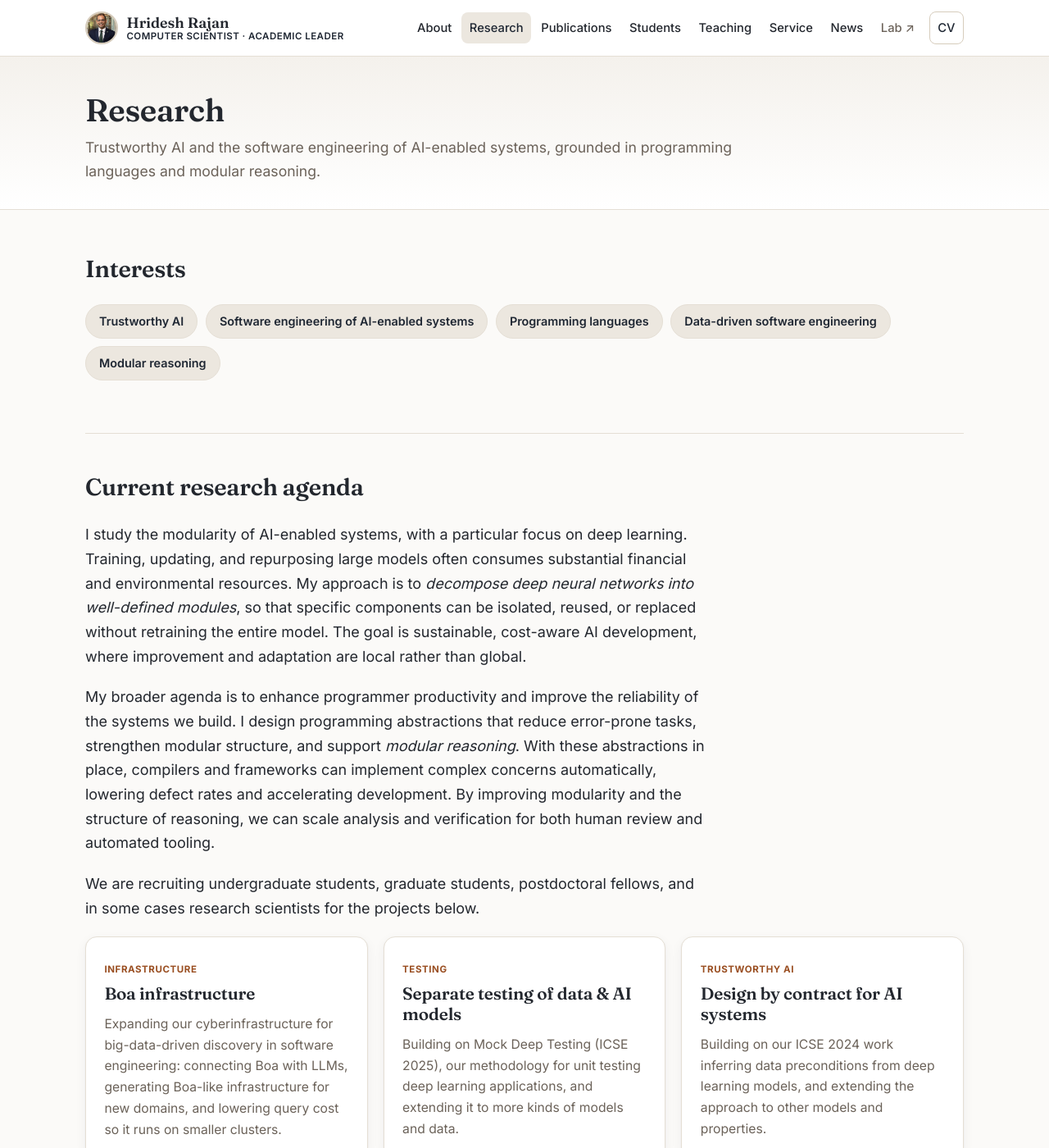
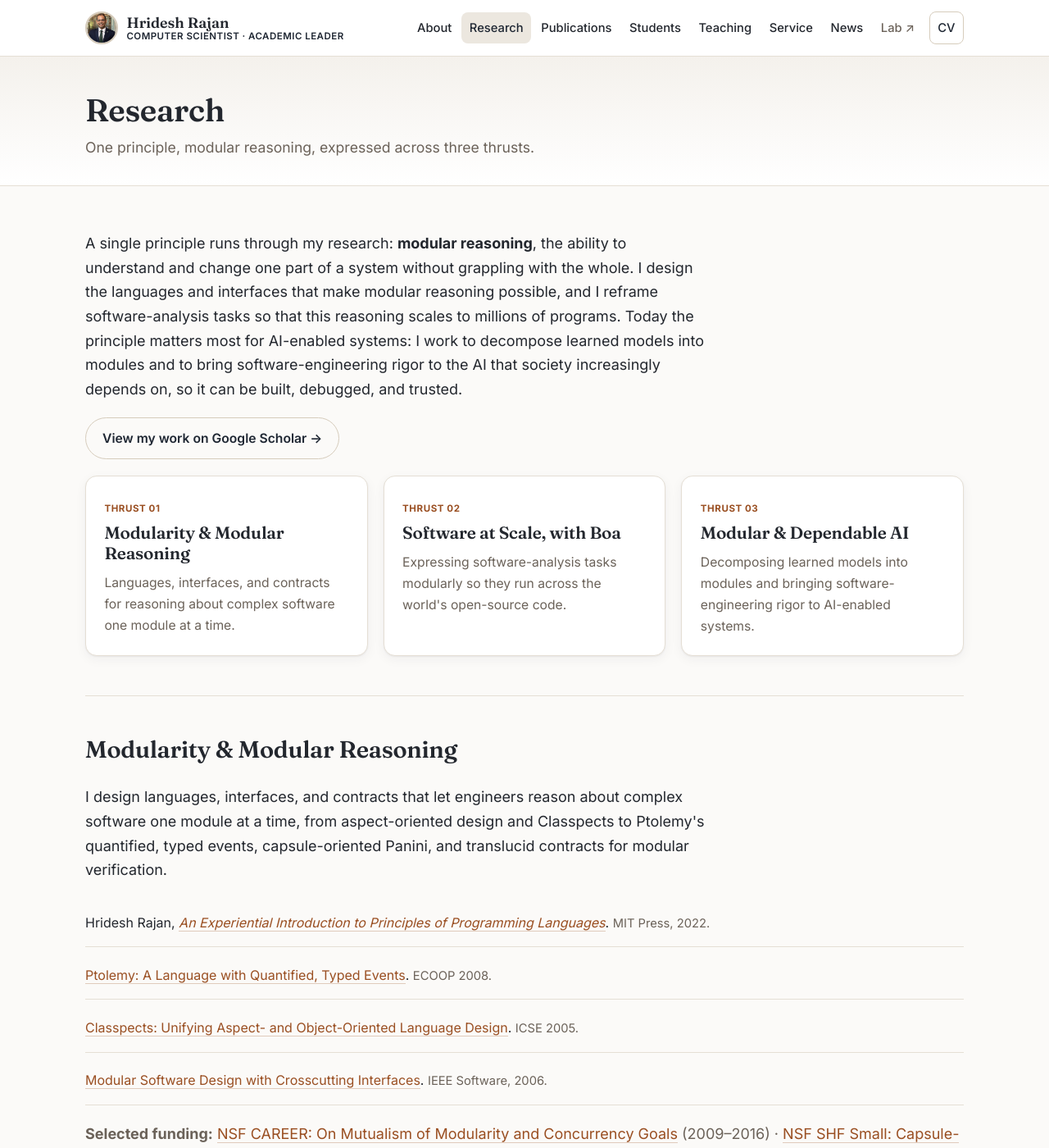
Before and after one commit to hridesh/hridesh.github.io, a Jekyll site: the page built from research.md, in a window 1280 px wide and 1400 px high. Shown: the whole window at 82% size. Built offline with Jekyll 4.4.1, drawn with Linux system fonts in a browser that asks for light colours; some of the changed text lies outside the part shown.

Commit message:
Replicate lab three-thrust research framing on personal site
- Research page reframed around one principle (modular reasoning) and three
  thrusts: Modularity & Modular Reasoning, Software at Scale with Boa, and
  Modular & Dependable AI, each with representative publications and funding;
  adds the 'bridge' note and a Google Scholar link (personal voice, Ink & Copper)
- Homepage 'Selected work' replaced by matching three-thrust Research pillars
  that deep-link into the Research page
- Anchored headings get scroll-margin so deep links clear the sticky nav

```diff
--- a/research.md
+++ b/research.md
@@ -1,52 +1,80 @@
 ---
 layout: page-wide
 title: Research
-subtitle: Trustworthy AI and the software engineering of AI-enabled systems, grounded in programming languages and modular reasoning.
+subtitle: One principle, modular reasoning, expressed across three thrusts.
 permalink: /research/
 ---
 
 <section class="section">
-  <div class="section-head"><h2>Interests</h2></div>
-  <ul class="pill-row">
-    <li>Trustworthy AI</li>
-    <li>Software engineering of AI-enabled systems</li>
-    <li>Programming languages</li>
-    <li>Data-driven software engineering</li>
-    <li>Modular reasoning</li>
-  </ul>
-</section>
-
-<section class="section">
-  <div class="section-head"><h2>Current research agenda</h2></div>
   <div class="prose">
-    <p>I study the modularity of AI-enabled systems, with a particular focus on deep learning. Training, updating, and repurposing large models often consumes substantial financial and environmental resources. My approach is to <em>decompose deep neural networks into well-defined modules</em>, so that specific components can be isolated, reused, or replaced without retraining the entire model. The goal is sustainable, cost-aware AI development, where improvement and adaptation are local rather than global.</p>
-    <p>My broader agenda is to enhance programmer productivity and improve the reliability of the systems we build. I design programming abstractions that reduce error-prone tasks, strengthen modular structure, and support <em>modular reasoning</em>. With these abstractions in place, compilers and frameworks can implement complex concerns automatically, lowering defect rates and accelerating development. By improving modularity and the structure of reasoning, we can scale analysis and verification for both human review and automated tooling.</p>
-    <p>We are recruiting undergraduate students, graduate students, postdoctoral fellows, and in some cases research scientists for the projects below.</p>
+    <p>A single principle runs through my research: <strong>modular reasoning</strong>, the ability to understand and change one part of a system without grappling with the whole. I design the languages and interfaces that make modular reasoning possible, and I reframe software-analysis tasks so that this reasoning scales to millions of programs. Today the principle matters most for AI-enabled systems: I work to decompose learned models into modules and to bring software-engineering rigor to the AI that society increasingly depends on, so it can be built, debugged, and trusted.</p>
+    <p><a class="btn btn-ghost" href="https://scholar.google.com/citations?user=aiFvpucAAAAJ&hl=en">View my work on Google Scholar &#8594;</a></p>
   </div>
   <div class="cards">
-    <a class="card" href="https://ieeexplore.ieee.org/document/6606588"><span class="card-tag">Infrastructure</span><h3>Boa infrastructure</h3><p>Expanding our cyberinfrastructure for big-data-driven discovery in software engineering: connecting Boa with LLMs, generating Boa-like infrastructure for new domains, and lowering query cost so it runs on smaller clusters.</p></a>
-    <a class="card" href="https://dl.acm.org/doi/10.1109/ICSE55347.2025.00220"><span class="card-tag">Testing</span><h3>Separate testing of data &amp; AI models</h3><p>Building on Mock Deep Testing (ICSE 2025), our methodology for unit testing deep learning applications, and extending it to more kinds of models and data.</p></a>
-    <a class="card" href="https://dl.acm.org/doi/10.1145/3597503.3623333"><span class="card-tag">Trustworthy AI</span><h3>Design by contract for AI systems</h3><p>Building on our ICSE 2024 work inferring data preconditions from deep learning models, and extending the approach to other models and properties.</p></a>
-  </div>
-  <div class="prose">
-    <p>These three directions are active, and we are always happy to discuss follow-up work that builds on them. For the complete list of papers, visit my <a href="https://lab-design.github.io/papers/">lab's publications</a>.</p>
+    <a class="card" href="#modularity-and-modular-reasoning"><span class="card-tag">Thrust 01</span><h3>Modularity &amp; Modular Reasoning</h3><p>Languages, interfaces, and contracts for reasoning about complex software one module at a time.</p></a>
+    <a class="card" href="#software-at-scale"><span class="card-tag">Thrust 02</span><h3>Software at Scale, with Boa</h3><p>Expressing software-analysis tasks modularly so they run across the world's open-source code.</p></a>
+    <a class="card" href="#modular-and-dependable-ai"><span class="card-tag">Thrust 03</span><h3>Modular &amp; Dependable AI</h3><p>Decomposing learned models into modules and bringing software-engineering rigor to AI-enabled systems.</p></a>
   </div>
 </section>
 
 <section class="section">
-  <div class="section-head"><h2>Selected publications</h2><a class="more" href="{{ site.baseurl }}/publications/">All publications &#8594;</a></div>
-  <div class="split">
-    <div class="prose">
-      <p>One of my long-term projects has been a new pedagogy, and a textbook, for teaching programming languages and functional programming to students who begin in an imperative language such as Java:</p>
-      <p>Hridesh Rajan, <a href="https://mitpress.mit.edu/9780262045452/an-experiential-introduction-to-principles-of-programming-languages/"><em>An Experiential Introduction to Principles of Programming Languages</em></a>, MIT Press, Cambridge, MA, 304 pp., May 2022.</p>
-      <p>See the <a href="{{ site.baseurl }}/publications/">Publications</a> page for representative work across programming languages, data-driven software engineering, and trustworthy AI.</p>
-    </div>
-    <div>
-      <a href="https://mitpress.mit.edu/9780262045452/an-experiential-introduction-to-principles-of-programming-languages/"><img src="{{ site.baseurl }}/images/eipopl.jpeg" alt="Cover of An Experiential Introduction to Principles of Programming Languages" style="max-width:200px; border-radius:10px; box-shadow:0 8px 24px rgba(31,39,51,.14);"></a>
-    </div>
+  <div class="section-head"><h2 id="modularity-and-modular-reasoning">Modularity &amp; Modular Reasoning</h2></div>
+  <div class="prose">
+    <p>I design languages, interfaces, and contracts that let engineers reason about complex software one module at a time, from aspect-oriented design and Classpects to Ptolemy's quantified, typed events, capsule-oriented Panini, and translucid contracts for modular verification.</p>
   </div>
+  <ul class="pub-list">
+    <li>Hridesh Rajan, <a href="https://mitpress.mit.edu/9780262045452/an-experiential-introduction-to-principles-of-programming-languages/"><em>An Experiential Introduction to Principles of Programming Languages</em></a>. <span class="venue">MIT Press, 2022.</span></li>
+    <li><a href="https://lab-design.github.io/papers/ECOOP-2008/">Ptolemy: A Language with Quantified, Typed Events</a>. <span class="venue">ECOOP 2008.</span></li>
+    <li><a href="https://lab-design.github.io/papers/ICSE-2005/">Classpects: Unifying Aspect- and Object-Oriented Language Design</a>. <span class="venue">ICSE 2005.</span></li>
+    <li><a href="https://lab-design.github.io/papers/Software-2006/">Modular Software Design with Crosscutting Interfaces</a>. <span class="venue">IEEE Software, 2006.</span></li>
+  </ul>
+  <p class="muted"><strong>Selected funding:</strong> <a href="https://www.nsf.gov/awardsearch/showAward?AWD_ID=0846059">NSF CAREER: On Mutualism of Modularity and Concurrency Goals</a> (2009–2016) &middot; <a href="https://www.nsf.gov/awardsearch/showAward?AWD_ID=1423370">NSF SHF Small: Capsule-oriented Programming</a> (2014–2018).</p>
 </section>
 
 <section class="section">
-  <p class="callout">Interested in collaborating, or in joining the lab as a student or postdoc? Reach me at <a href="mailto:hrajan@tulane.edu">hrajan@tulane.edu</a>, and see my <a href="{{ site.baseurl }}/prospective/">advice for prospective members</a>.</p>
+  <div class="section-head"><h2 id="software-at-scale">Software at Scale, with Boa</h2></div>
+  <div class="prose">
+    <p>The hard question behind Boa was not how to store hundreds of thousands of repositories, but how to express software-analysis tasks modularly so they can be decomposed and run across a massive collection of programs. Boa is the language and infrastructure that answers it, and the result is large-scale empirical software engineering the whole community can use.</p>
+  </div>
+  <ul class="pub-list">
+    <li><a href="https://lab-design.github.io/papers/ICSE-13/">Boa: A Language and Infrastructure for Analyzing Ultra-Large-Scale Software Repositories</a>. <span class="venue">ICSE 2013.</span></li>
+    <li><a href="https://lab-design.github.io/papers/TOSEM-15/">Boa: Ultra-Large-Scale Software Repository and Source-Code Mining</a>. <span class="venue">ACM TOSEM, 2015.</span></li>
+    <li><a href="https://lab-design.github.io/papers/ICSE-14/">Mining Billions of AST Nodes to Study Java Language Features</a>. <span class="venue">ICSE 2014.</span></li>
+  </ul>
+  <p class="muted"><strong>Selected funding:</strong> <a href="https://www.nsf.gov/awardsearch/showAward?AWD_ID=2120448">NSF CCRI: Boa 2.0</a> (2021–2024) &middot; <a href="https://www.nsf.gov/awardsearch/showAward?AWD_ID=1513263">NSF CI-EN: Boa</a> (2015–2018).</p>
 </section>
+
+<section class="section">
+  <div class="section-head"><h2 id="modular-and-dependable-ai">Modular &amp; Dependable AI</h2></div>
+  <div class="prose">
+    <p>Modular reasoning extended to AI-enabled systems. I decompose learned models such as deep neural networks into reusable, replaceable modules, and I work to make AI software dependable through the first comprehensive study of deep-learning bugs, fault localization and repair for neural networks, and fairness across machine-learning pipelines.</p>
+  </div>
+  <ul class="pub-list">
+    <li><a href="https://lab-design.github.io/papers/ESEC-FSE-19/">A Comprehensive Study on Deep Learning Bug Characteristics</a>. <span class="venue">ESEC/FSE 2019.</span></li>
+    <li><a href="https://lab-design.github.io/papers/ESEC-FSE-20b/">On Decomposing a Deep Neural Network into Modules</a>. <span class="venue">ESEC/FSE 2020.</span></li>
+    <li><a href="https://lab-design.github.io/papers/ICSE-21/">DeepLocalize: Fault Localization for Deep Neural Networks</a>. <span class="venue">ICSE 2021.</span></li>
+    <li><a href="https://lab-design.github.io/papers/ICSE-25c/">Mock Deep Testing: Toward Separate Development of Data and Models for Deep Learning</a>. <span class="venue">ICSE 2025.</span></li>
+  </ul>
+  <p class="muted"><strong>Selected funding:</strong> <a href="https://www.nsf.gov/awardsearch/showAward?AWD_ID=2223812">NSF SHF Small: More Modular Deep Learning</a> (2022–2025) &middot; <a href="https://www.nsf.gov/awardsearch/showAward?AWD_ID=2419882">NSF SHF Small (Collaborative): Fault Localization for Deep Learning</a> (2026–2029).</p>
+</section>
+
+<section class="section">
+  <p class="callout"><strong>The bridge.</strong> Modular deep learning, decomposing trained networks into modules that can be reused and replaced, carries modular reasoning directly from classical software into AI-enabled systems.</p>
+</section>
+
+<section class="section">
+  <div class="split">
+    <div>
+      <div class="section-head"><h2>Joining the lab</h2></div>
+      <div class="prose">
+        <p>I recruit undergraduate students, graduate students, postdoctoral fellows, and in some cases research scientists across all three thrusts. If the questions above resonate with you, I would like to hear from you.</p>
+      </div>
+    </div>
+    <aside class="contact-card">
+      <h3>Get in touch</h3>
+      <p class="muted" style="margin-bottom:.6rem">Open to students, postdocs, and collaborators.</p>
+      <p><a href="mailto:hrajan@tulane.edu">hrajan@tulane.edu</a></p>
+      <p style="margin-bottom:0"><a href="{{ site.baseurl }}/prospective/">Advice for prospective members &#8594;</a></p>
+    </aside>
+  </div>
+</section>
--- a/style.scss
+++ b/style.scss
@@ -548,6 +548,9 @@ a.card:hover { transform: translateY(-3px); box-shadow: $shadow; border-color: $
 // Wide page body: trim the first section's top padding under the page header
 .wide-body > .section:first-child { padding-top: 1.25rem; }
 
+// Anchored headings clear the sticky nav when deep-linked
+[id] { scroll-margin-top: 90px; }
+
 // Wider prose for text-heavy pages
 .prose-wide { max-width: 940px; }
 .prose-wide > *:first-child { margin-top: 0; }
```
Also changed, not shown: index.md (+15 -14 lines).
